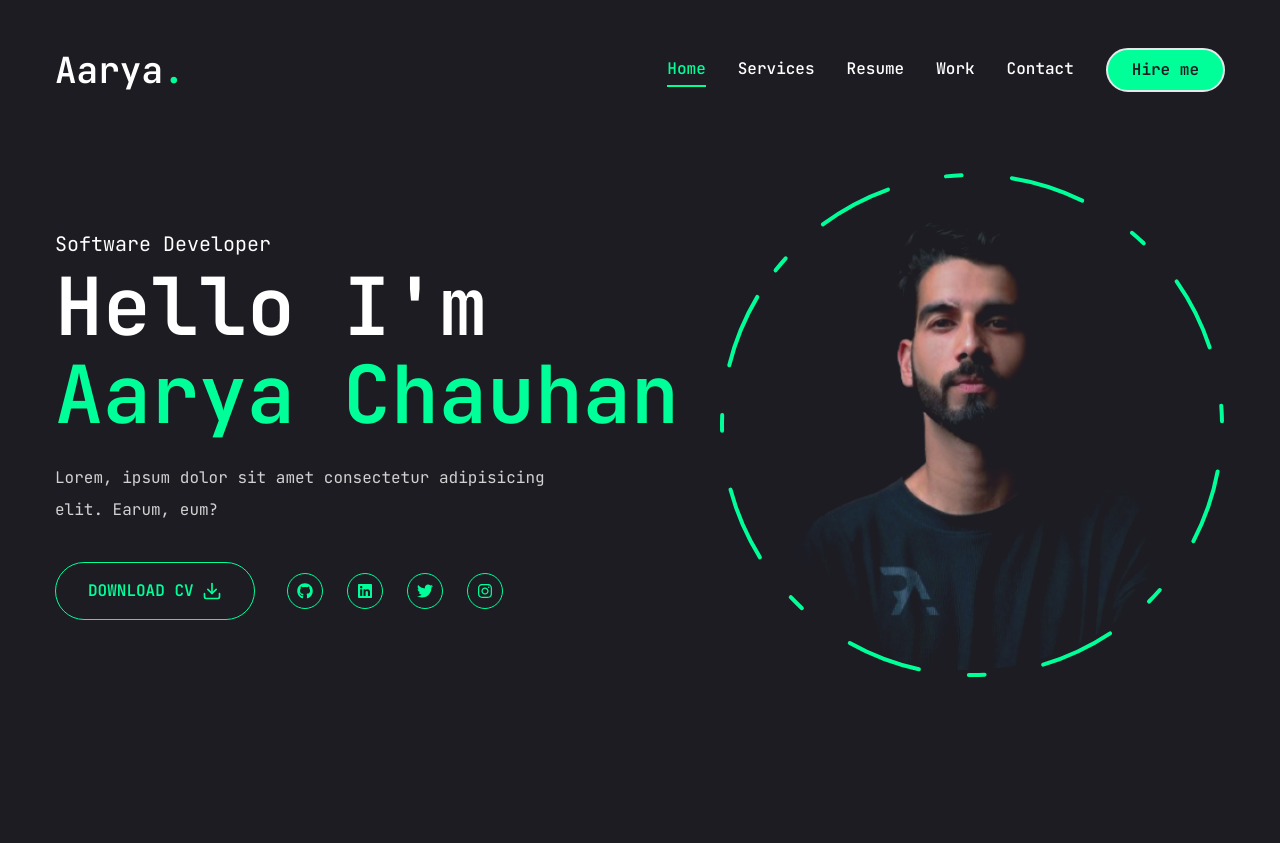
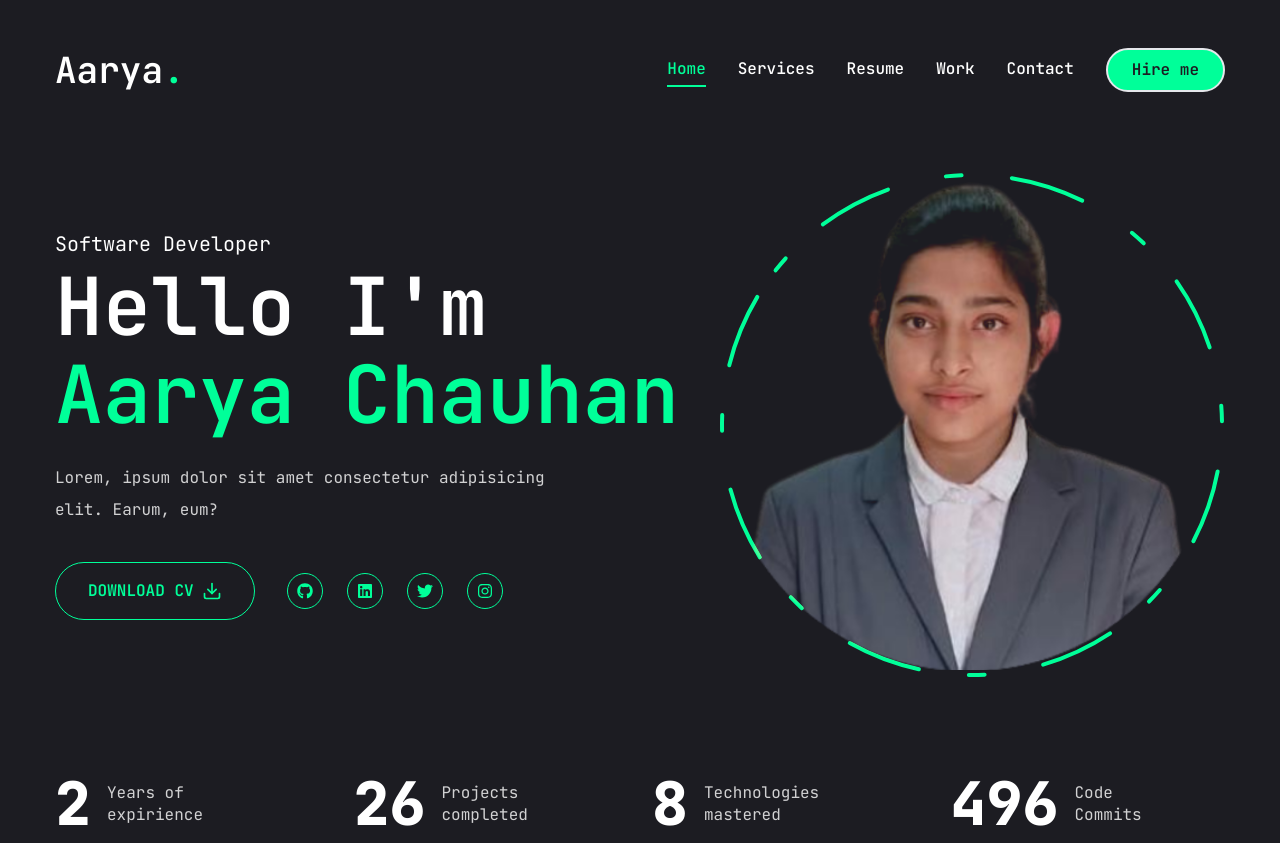
Before and after one commit to Aarya-Chauhan/PortfolioFramer, a Next.js app: page / in a window 1280 px wide. Before the commit the page ends 800 px from the top, so only its background shows below. Built offline with nearby package versions, Linux system fonts and the light colour scheme.

Commit message:
finishing up home page

```diff
--- a/app/page.jsx
+++ b/app/page.jsx
@@ -2,6 +2,7 @@
 import Socials from '@/public/Socials';
 import {Button} from '@/components/ui/button'
 import {FiDownload} from "react-icons/fi"
+import Stats from '@/components/Stats';
 
 
 
@@ -29,6 +30,7 @@
         </div>
       </div>
     </div>
+    <Stats />
   </section>
   );
 }
--- a/components/Photo.jsx
+++ b/components/Photo.jsx
@@ -7,9 +7,9 @@
 const Photo = () => {
   return (
     <div className="w-full h-full relative">
-      <motion.div initial={{opacity:0}}  animate={{opacity:1, transition:{delay:1, duration:0.4, ease:"easeIn"}}}>
-        <motion.div initial={{opacity:0}}  animate={{opacity:1, transition:{delay:1.5, duration:0.4, ease:"easeInOut"}}} className="w-[298px] h-[298px] xl:w-[498px] xl:h-[498px] mix-blend-lighten absolute" >
-          <Image src="/assets/photo.png" priority quality={100} fill alt="" className="object-contain"  />
+      <motion.div initial={{opacity:0}} animate={{opacity:1, transition:{delay:1, duration:0.4, ease:"easeIn"}}}>
+        <motion.div initial={{opacity:0}}  animate={{opacity:1, transition:{delay:1.5, duration:0.4, ease:"easeInOut"}}} className=" w-[298px] h-[298px] xl:w-[498px] xl:h-[498px] mix-blend-lighten absolute " >
+          <Image src="/assets/photo.png" priority quality={100} fill alt="" className="object-contain" />
         </motion.div>
         <motion.svg className="w-[300px] xl:w-[506px] h-[300px] xl:h-[506px]" fill="transparent" viewBox="0 0 506 506" xmlns="http://www.w3.org/2000/svg">
           <motion.circle cx="253" cy="253" r="250" stroke="#00ff99" strokeWidth="4" strokeLinecap="round" strokeLinejoin="round"
--- /dev/null
+++ b/components/Stats.jsx
@@ -0,0 +1,44 @@
+"use client"
+
+import CountUp from "react-countup"
+
+const stats = [
+    {
+        num: 2,
+        text: "Years of expirience"
+    },
+    {
+        num: 26,
+        text: "Projects completed"
+    },
+    {
+        num: 8,
+        text: "Technologies mastered"
+    },
+    {
+        num: 500,
+        text: "Code Commits"
+    },
+
+]
+
+const Stats = () => {
+  return (
+    <section className="pt-4 pb-12 xl:pb-0 xl:pt-0">
+      <div className="container mx-auto">
+        <div className="flex flex-wrap gap-6 max-w-[80vw] max-auto xl:max-w-none">
+            {stats.map((item, index)=>{
+                return(<div className="flex-1 flex gap-4 items-center justify-center xl:justify-start" key={index}>
+                    <CountUp end={item.num} duration={5} delay={2} className="text-4xl xl:text-6xl font-extrabold"/>
+                    <p className={`${item.text.length<15? "max-w-[100px]" : "max-w-[150px]"} leading-snug text-white/80`}>{item.text}</p>
+                </div>
+
+                );
+            })}
+        </div>
+      </div>
+    </section>
+  )
+}
+
+export default Stats
--- a/package.json
+++ b/package.json
@@ -22,6 +22,7 @@
     "lucide-react": "^0.438.0",
     "next": "14.2.7",
     "react": "^18",
+    "react-countup": "^6.5.3",
     "react-dom": "^18",
     "react-icons": "^5.3.0",
     "tailwind-merge": "^2.5.2",
```
Also changed, not shown: public/assets/photo.png, 1 other file (tests, documents, lock files or other folders).
